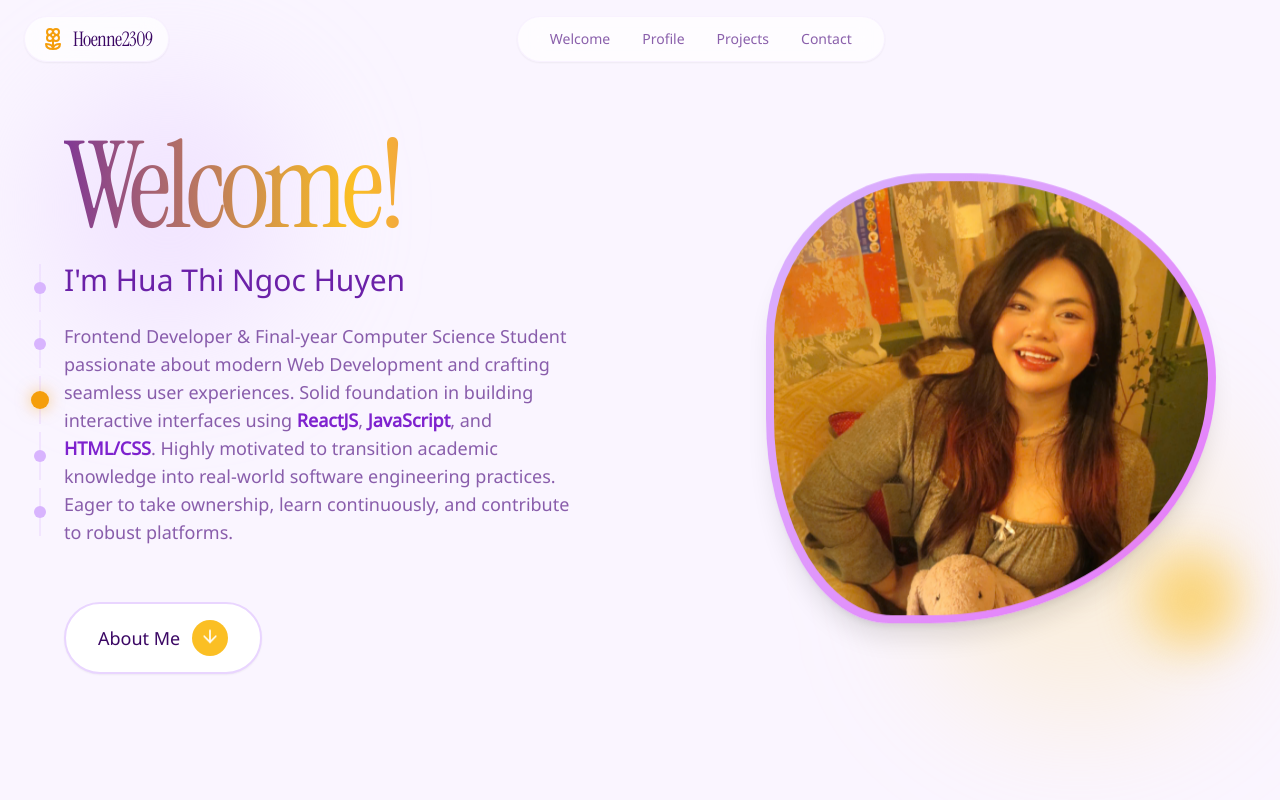
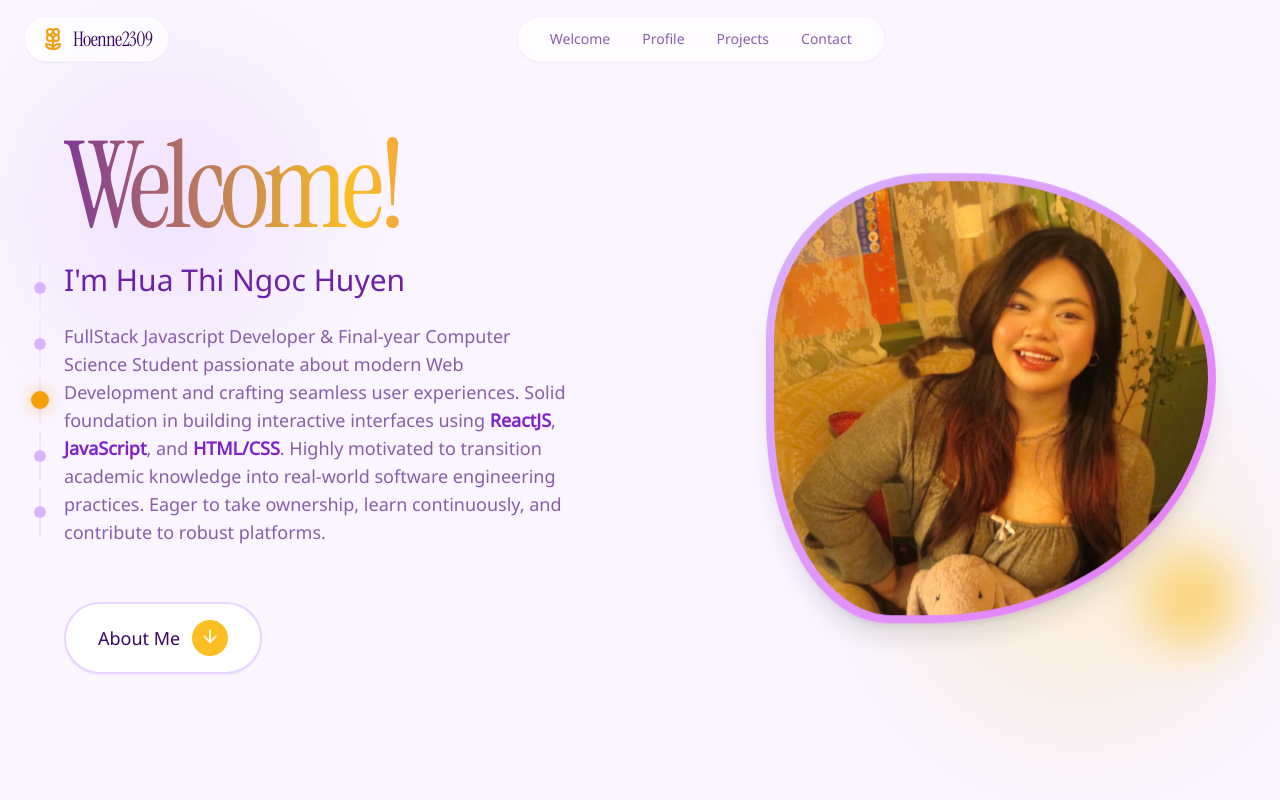
Before and after one commit to NgocHuyen2309/Personal_Web_Portfolio, a React (Vite) app: page / in a window 1280 px wide. Shown: the top 800 px of the page. Built offline with nearby package versions, Linux system fonts and the light colour scheme.

Commit message:
fix: change title to FullStack Javascript Developer in HeroSection

```diff
--- a/src/components/HeroSection.tsx
+++ b/src/components/HeroSection.tsx
@@ -33,7 +33,7 @@ export function HeroSection() {
               I'm Hua Thi Ngoc Huyen
             </h2>
             <p className="text-base md:text-lg text-purple-900/70 mt-6 max-w-lg leading-relaxed">
-              Frontend Developer &amp; Final-year Computer Science Student passionate about modern Web Development and crafting seamless user experiences.
+              FullStack Javascript Developer &amp; Final-year Computer Science Student passionate about modern Web Development and crafting seamless user experiences.
               Solid foundation in building interactive interfaces using <span className="text-purple-700 font-semibold">ReactJS</span>, <span className="text-purple-700 font-semibold">JavaScript</span>, and <span className="text-purple-700 font-semibold">HTML/CSS</span>. Highly motivated to transition academic knowledge into real-world software engineering practices. Eager to take ownership, learn continuously, and contribute to robust platforms.
             </p>
           </motion.div>
```
